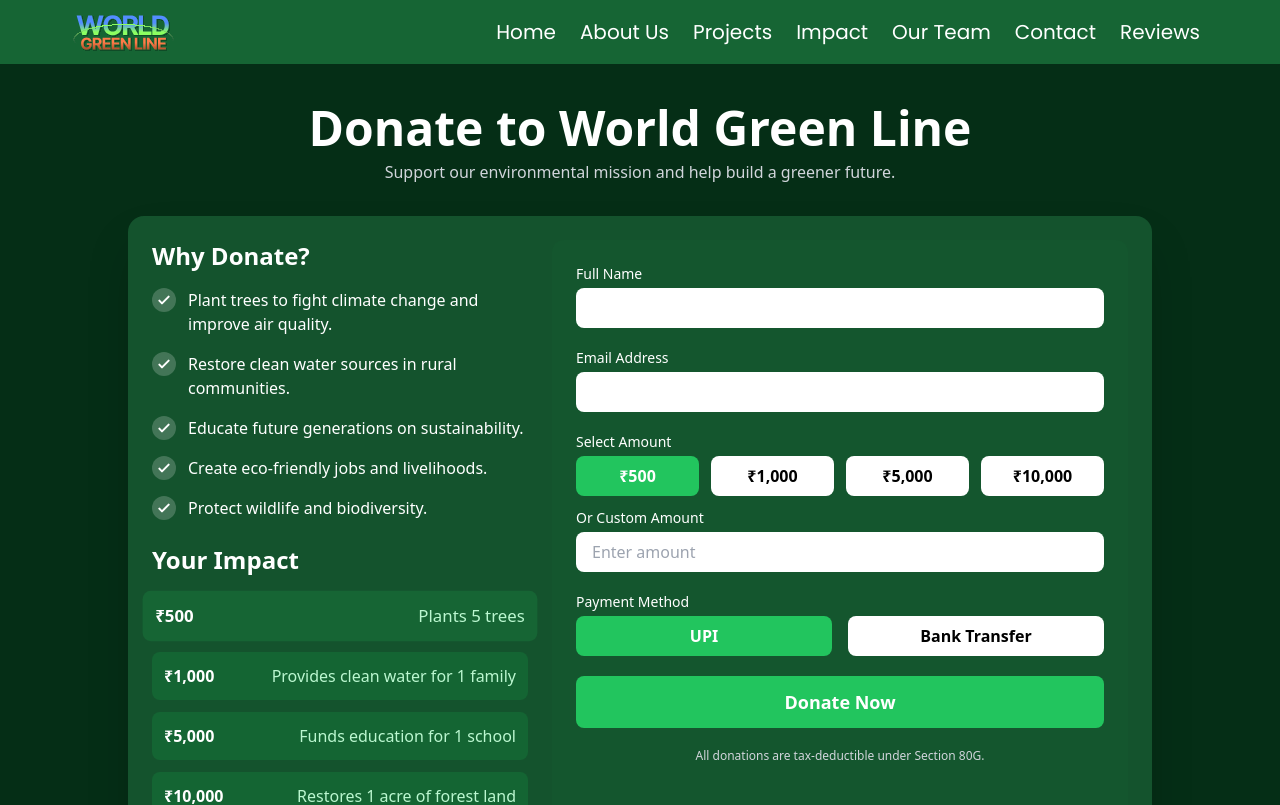
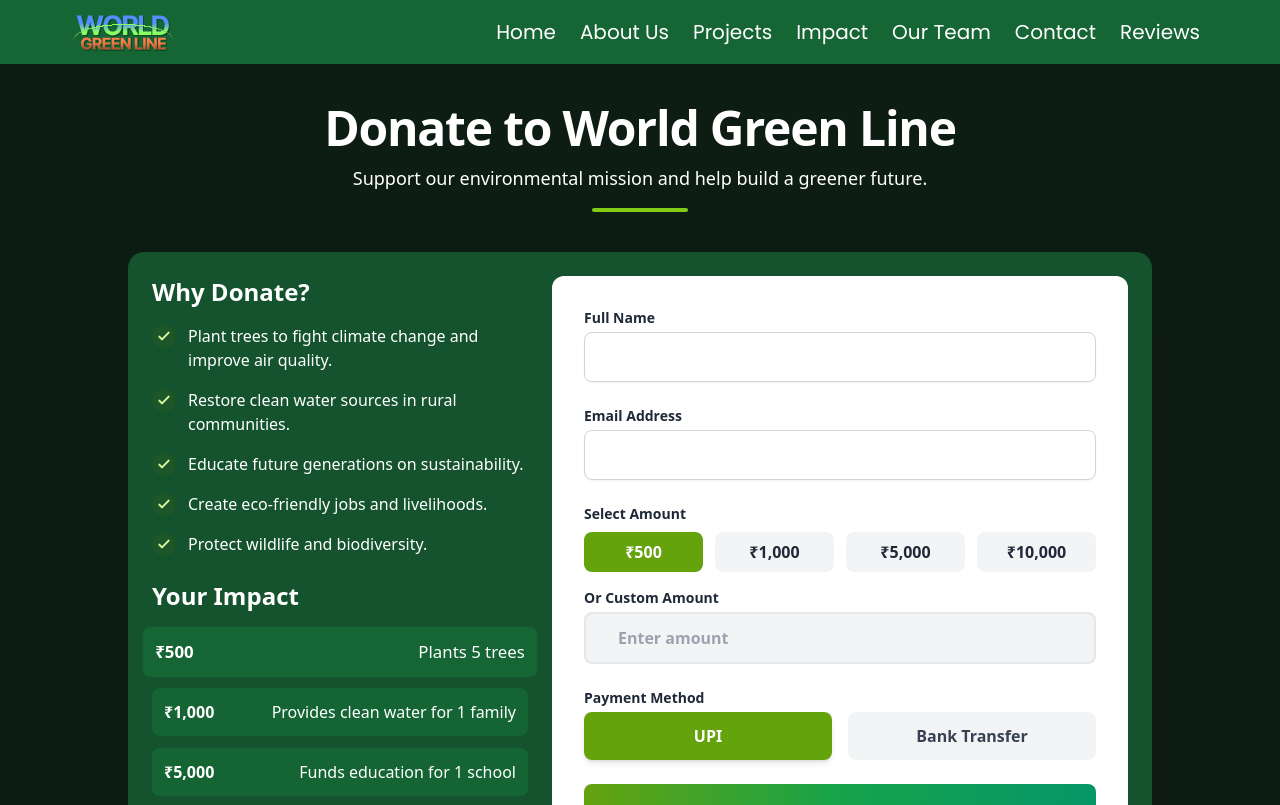
Before and after one commit to tarunkumar-sys/wgl, a React (Vite) app: page /donate in a window 1280 px wide. Shown: the top 805 px of the page. Built offline with nearby package versions, Linux system fonts and the light colour scheme.

Commit message:
Styling Donation page

```diff
--- a/src/components/DonatePage.jsx
+++ b/src/components/DonatePage.jsx
@@ -1,18 +1,27 @@
-// pages/DonatePage.jsx
-import React, { useState, useEffect } from 'react';
+import React, { useState, useEffect } from "react";
 
 const CheckIcon = () => (
-  <svg className="w-6 h-6 text-white bg-white bg-opacity-20 rounded-full p-1 mr-3 flex-shrink-0" fill="none" stroke="currentColor" viewBox="0 0 24 24">
-    <path strokeLinecap="round" strokeLinejoin="round" strokeWidth="3" d="M5 13l4 4L19 7" />
+  <svg
+    className="w-6 h-6 text-lime-200 bg-lime-800 bg-opacity-20 rounded-full p-1 mr-3 flex-shrink-0"
+    fill="none"
+    stroke="currentColor"
+    viewBox="0 0 24 24"
+  >
+    <path
+      strokeLinecap="round"
+      strokeLinejoin="round"
+      strokeWidth="3"
+      d="M5 13l4 4L19 7"
+    />
   </svg>
 );
 
 const DonatePage = () => {
-  const [name, setName] = useState('');
-  const [email, setEmail] = useState('');
+  const [name, setName] = useState("");
+  const [email, setEmail] = useState("");
   const [amount, setAmount] = useState(500);
-  const [customAmount, setCustomAmount] = useState('');
-  const [paymentMethod, setPaymentMethod] = useState('upi');
+  const [customAmount, setCustomAmount] = useState("");
+  const [paymentMethod, setPaymentMethod] = useState("upi");
   const [isSubmitting, setIsSubmitting] = useState(false);
   const [isSubmitted, setIsSubmitted] = useState(false);
 
@@ -25,10 +34,10 @@ const DonatePage = () => {
         setIsSubmitted(true);
         const resetTimer = setTimeout(() => {
           setIsSubmitted(false);
-          setName('');
-          setEmail('');
+          setName("");
+          setEmail("");
           setAmount(500);
-          setCustomAmount('');
+          setCustomAmount("");
         }, 2500);
         return () => clearTimeout(resetTimer);
       }, 2000);
@@ -38,7 +47,7 @@ const DonatePage = () => {
 
   const handlePresetClick = (value) => {
     setAmount(value);
-    setCustomAmount('');
+    setCustomAmount("");
   };
 
   const handleCustomAmountChange = (e) => {
@@ -63,32 +72,41 @@ const DonatePage = () => {
     "Restore clean water sources in rural communities.",
     "Educate future generations on sustainability.",
     "Create eco-friendly jobs and livelihoods.",
-    "Protect wildlife and biodiversity."
+    "Protect wildlife and biodiversity.",
   ];
 
   const impactItems = [
     { amount: 500, text: "Plants 5 trees" },
     { amount: 1000, text: "Provides clean water for 1 family" },
     { amount: 5000, text: "Funds education for 1 school" },
-    { amount: 10000, text: "Restores 1 acre of forest land" }
+    { amount: 10000, text: "Restores 1 acre of forest land" },
   ];
 
   return (
-    <div className="min-h-screen p-6 sm:p-10 bg-green-950 text-white font-sans">
+    <div className="min-h-screen p-6 sm:p-10 bg-[#0e1d13] font-sans">
       <div className="max-w-5xl mx-auto">
-        <div className="mb-8 text-center">
-          <h1 className="text-4xl md:text-5xl font-bold">Donate to World Green Line</h1>
-          <p className="mt-2 text-gray-300">Support our environmental mission and help build a greener future.</p>
+        <div className="mb-10 text-center">
+          <h1 className="text-5xl font-extrabold  tracking-tight">
+            Donate to World Green Line
+          </h1>
+          <p className="mt-3 text-lg ">
+            Support our environmental mission and help build a greener future.
+          </p>
+          <div className="w-24 h-1 bg-lime-500 mx-auto mt-4 rounded-full"></div>
         </div>
 
         <div className="grid grid-cols-1 lg:grid-cols-5 gap-6 bg-green-900 p-6 rounded-2xl shadow-2xl">
-          <div className="lg:col-span-2">
+          {/* Left Panel */}
+          <div className="lg:col-span-2 text-white">
+            {" "}
+            {/* Added text-white here */}
             <h2 className="text-2xl font-bold mb-4">Why Donate?</h2>
             <ul className="space-y-4 mb-6">
               {whyDonateItems.map((item, index) => (
                 <li key={index} className="flex items-start">
                   <CheckIcon />
-                  <span>{item}</span>
+                  <span className="text-white">{item}</span>{" "}
+                  {/* Force white text */}
                 </li>
               ))}
             </ul>
@@ -97,85 +115,133 @@ const DonatePage = () => {
               {impactItems.map((item) => (
                 <li
                   key={item.amount}
-                  className={`flex justify-between p-3 rounded-lg transition-all duration-300 ${amount === item.amount ? 'bg-green-800 scale-105' : 'bg-green-700 bg-opacity-40'}`}
+                  className={`flex justify-between p-3 rounded-lg transition-all duration-300 ${
+                    amount === item.amount
+                      ? "bg-green-800 scale-105"
+                      : "bg-green-700 bg-opacity-40"
+                  }`}
                 >
-                  <span className="font-bold">₹{item.amount.toLocaleString('en-IN')}</span>
-                  <span className="text-green-200">{item.text}</span>
+                  <span className="font-bold text-white">
+                    ₹{item.amount.toLocaleString("en-IN")}
+                  </span>
+                  <span className="text-white">{item.text}</span>{" "}
+                  {/* Changed from green-200 to white */}
                 </li>
               ))}
             </ul>
           </div>
 
-          <div className="lg:col-span-3 bg-green-800 bg-opacity-20 p-6 rounded-xl">
-            <form onSubmit={handleSubmit} className="space-y-5">
+          {/* Right Panel: Form */}
+          <div className="lg:col-span-3 bg-white p-8 rounded-xl">
+            <form onSubmit={handleSubmit} className="space-y-6 text-gray-800">
               <div>
-                <label className="block mb-1 text-sm">Full Name</label>
+                <label className="block mb-1 text-sm font-semibold">
+                  Full Name
+                </label>
                 <input
                   type="text"
                   value={name}
                   onChange={(e) => setName(e.target.value)}
                   required
-                  className="w-full px-4 py-2 rounded-lg bg-white text-black focus:outline-none focus:ring-2 focus:ring-green-500"
+                  className="w-full px-4 py-3 border border-gray-300 rounded-lg shadow-sm focus:outline-none focus:ring-2 focus:ring-lime-500"
                 />
               </div>
+
               <div>
-                <label className="block mb-1 text-sm">Email Address</label>
+                <label className="block mb-1 text-sm font-semibold">
+                  Email Address
+                </label>
                 <input
                   type="email"
                   value={email}
                   onChange={(e) => setEmail(e.target.value)}
                   required
-                  className="w-full px-4 py-2 rounded-lg bg-white text-black focus:outline-none focus:ring-2 focus:ring-green-500"
+                  className="w-full px-4 py-3 border border-gray-300 rounded-lg shadow-sm focus:outline-none focus:ring-2 focus:ring-lime-500"
                 />
               </div>
+
               <div>
-                <label className="block mb-1 text-sm">Select Amount</label>
+                <label className="block mb-2 text-sm font-semibold">
+                  Select Amount
+                </label>
                 <div className="grid grid-cols-2 sm:grid-cols-4 gap-3">
                   {presetAmounts.map((val) => (
                     <button
                       type="button"
                       key={val}
                       onClick={() => handlePresetClick(val)}
-                      className={`px-4 py-2 rounded-lg font-semibold transition ${amount === val && !customAmount ? 'bg-green-500 text-white' : 'bg-white text-black hover:bg-green-400 hover:text-white'}`}
+                      className={`px-4 py-2 rounded-lg font-semibold transition-all duration-300 ${
+                        amount === val && !customAmount
+                          ? "bg-lime-600 text-white"
+                          : "bg-gray-100 text-gray-800 hover:bg-lime-500 hover:text-white"
+                      }`}
                     >
-                      ₹{val.toLocaleString('en-IN')}
+                      ₹{val.toLocaleString("en-IN")}
                     </button>
                   ))}
                 </div>
-                <div className="mt-3">
-                  <label className="block mb-1 text-sm">Or Custom Amount</label>
+
+                <div className="mt-4">
+                  <label className="block mb-1 text-sm font-semibold">
+                    Or Custom Amount
+                  </label>
                   <input
                     type="number"
                     value={customAmount}
                     placeholder="Enter amount"
                     onChange={handleCustomAmountChange}
-                    className="w-full px-4 py-2 rounded-lg bg-white text-black focus:outline-none focus:ring-2 focus:ring-green-500"
+                    className={`pl-8 pr-4 py-3 rounded-lg font-semibold w-full bg-gray-100 border-2 transition-all duration-300 ${
+                      customAmount
+                        ? "border-lime-500 bg-white"
+                        : "border-gray-200"
+                    } focus:border-lime-500 focus:ring-0`}
                   />
                 </div>
               </div>
+
               <div>
-                <label className="block mb-1 text-sm">Payment Method</label>
+                <label className="block mb-1 text-sm font-semibold">
+                  Payment Method
+                </label>
                 <div className="flex gap-4">
-                  {['upi', 'bank'].map(method => (
+                  {["upi", "bank"].map((method) => (
                     <button
                       type="button"
                       key={method}
                       onClick={() => setPaymentMethod(method)}
-                      className={`flex-1 py-2 rounded-lg font-semibold capitalize ${paymentMethod === method ? 'bg-green-500 text-white' : 'bg-white text-black hover:bg-green-400 hover:text-white'}`}
+                      className={`flex-1 py-3 rounded-lg font-semibold capitalize transition-all duration-300 ${
+                        paymentMethod === method
+                          ? "bg-lime-600 text-white shadow-md"
+                          : "bg-gray-100 text-gray-700 hover:bg-lime-100"
+                      }`}
                     >
-                      {method === 'upi' ? 'UPI' : 'Bank Transfer'}
+                      {method === "upi" ? "UPI" : "Bank Transfer"}
                     </button>
                   ))}
                 </div>
               </div>
+
               <button
                 type="submit"
                 disabled={isSubmitting || isSubmitted}
-                className={`w-full py-3 text-lg font-bold rounded-lg transition ${isSubmitting ? 'bg-orange-500 animate-pulse' : isSubmitted ? 'bg-green-600' : 'bg-green-500 hover:bg-green-600'}`}
+                className={`w-full py-4 text-xl font-bold text-white rounded-lg transition-all duration-300 transform hover:scale-105 ${
+                  isSubmitted
+                    ? "bg-green-500"
+                    : isSubmitting
+                    ? "bg-orange-500 animate-pulse"
+                    : "bg-gradient-to-r from-lime-600 via-green-600 to-emerald-600 hover:brightness-110"
+                }`}
               >
-                {isSubmitting ? 'Processing...' : isSubmitted ? 'Thank You! ♥' : 'Donate Now'}
+                {isSubmitting
+                  ? "Processing..."
+                  : isSubmitted
+                  ? "Thank You! ♥"
+                  : "Donate Now"}
               </button>
-              <p className="text-xs text-center text-gray-300">All donations are tax-deductible under Section 80G.</p>
+
+              <p className="text-xs text-center text-gray-500 mt-2">
+                All donations are tax-deductible under Section 80G.
+              </p>
             </form>
           </div>
         </div>
```
